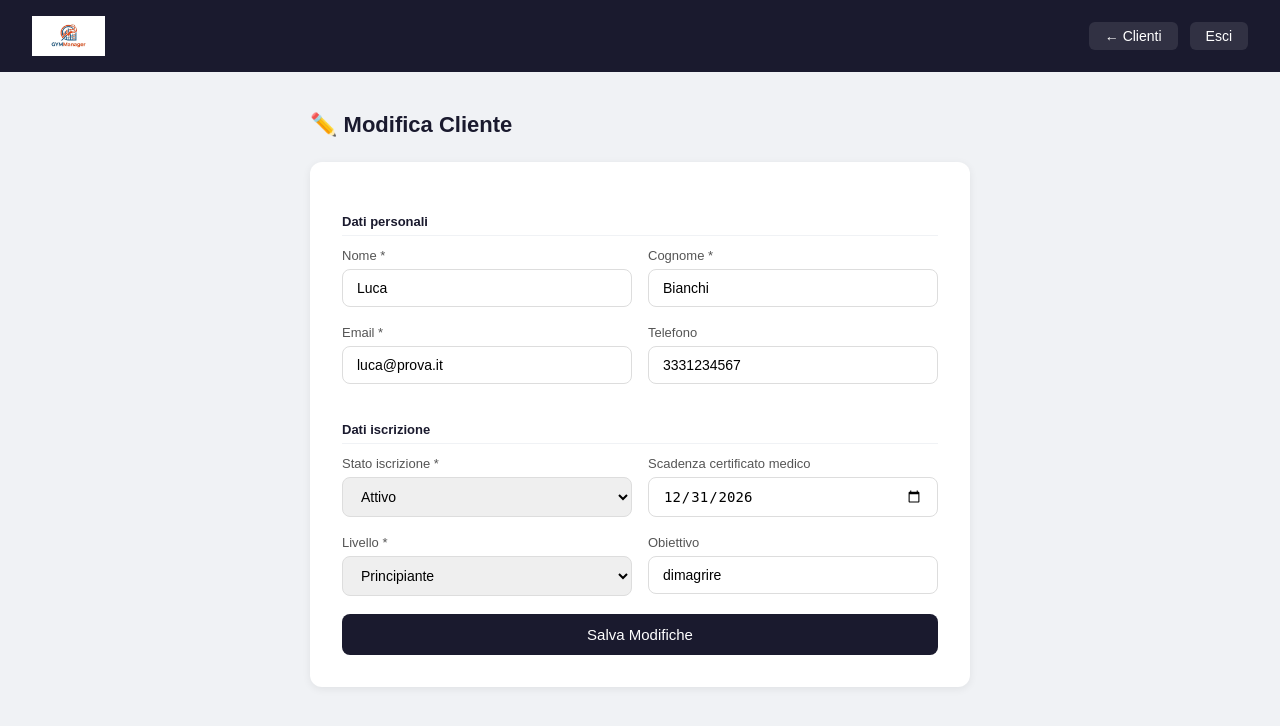
After one commit to valerioottani/PROGETTO_NANNI, a PHP site: page /pages/modifica_cliente.php?id=2 in a window 1280 px wide. The commit adds this page. Shown: the top 726 px of the page. Run offline with PHP 8.4, Linux system fonts and the light colour scheme; the visitor is signed in with stand-in values (Sample User, id 1); data comes from the database, SQL or seed files in the repository.

Commit message:
Add files via upload

```diff
--- /dev/null
+++ b/nuova cartella/palestra/pages/modifica_cliente.php
@@ -0,0 +1,255 @@
+<?php
+session_start();
+if(!isset($_SESSION['utente'])) {
+    header("Location: ../index.php");
+    exit;
+}
+require_once "../config/db.php";
+
+$errore = "";
+$successo = "";
+
+$id = $_GET['id'] ?? null;
+if(!$id) {
+    header("Location: clienti.php");
+    exit;
+}
+
+$stmt = $pdo->prepare("
+    SELECT P.*, C.stato_iscrizione, C.data_iscrizione,
+           C.certificato_medico_scadenza, C.obiettivo, C.livello
+    FROM PERSONA P
+    JOIN CLIENTE C ON P.id_persona = C.id_persona
+    WHERE P.id_persona = ?
+");
+$stmt->execute([$id]);
+$cliente = $stmt->fetch();
+
+if(!$cliente) {
+    header("Location: clienti.php");
+    exit;
+}
+
+if($_SERVER['REQUEST_METHOD'] === 'POST') {
+    try {
+        $pdo->beginTransaction();
+
+        $stmt = $pdo->prepare("
+            UPDATE PERSONA
+            SET nome=?, cognome=?, email=?, telefono=?
+            WHERE id_persona=?
+        ");
+        $stmt->execute([
+            $_POST['nome'],
+            $_POST['cognome'],
+            $_POST['email'],
+            $_POST['telefono'],
+            $id
+        ]);
+
+        $stmt2 = $pdo->prepare("
+            UPDATE CLIENTE
+            SET stato_iscrizione=?, certificato_medico_scadenza=?, obiettivo=?, livello=?
+            WHERE id_persona=?
+        ");
+        $stmt2->execute([
+            $_POST['stato_iscrizione'],
+            $_POST['certificato_medico_scadenza'] ?: null,
+            $_POST['obiettivo'],
+            $_POST['livello'],
+            $id
+        ]);
+
+        $pdo->commit();
+        $successo = "Cliente aggiornato con successo!";
+
+        $stmt = $pdo->prepare("
+            SELECT P.*, C.stato_iscrizione, C.data_iscrizione,
+                   C.certificato_medico_scadenza, C.obiettivo, C.livello
+            FROM PERSONA P
+            JOIN CLIENTE C ON P.id_persona = C.id_persona
+            WHERE P.id_persona = ?
+        ");
+        $stmt->execute([$id]);
+        $cliente = $stmt->fetch();
+
+    } catch(Exception $e) {
+        $pdo->rollBack();
+        $errore = "Errore: " . $e->getMessage();
+    }
+}
+?>
+<!DOCTYPE html>
+<html lang="it">
+<head>
+    <meta charset="UTF-8">
+    <title>Modifica Cliente</title>
+    <style>
+        * { margin: 0; padding: 0; box-sizing: border-box; }
+        body { font-family: Arial, sans-serif; background: #f0f2f5; }
+        .navbar {
+            background: #1a1a2e;
+            color: white;
+            padding: 16px 32px;
+            display: flex;
+            justify-content: space-between;
+            align-items: center;
+        }
+        .navbar a {
+            color: white;
+            text-decoration: none;
+            font-size: 14px;
+            background: rgba(255,255,255,0.1);
+            padding: 6px 16px;
+            border-radius: 6px;
+        }
+        .contenuto {
+            max-width: 700px;
+            margin: 40px auto;
+            padding: 0 20px;
+        }
+        h2 { font-size: 22px; color: #1a1a2e; margin-bottom: 24px; }
+        .form-box {
+            background: white;
+            border-radius: 12px;
+            padding: 32px;
+            box-shadow: 0 2px 8px rgba(0,0,0,0.07);
+        }
+        .riga {
+            display: grid;
+            grid-template-columns: 1fr 1fr;
+            gap: 16px;
+        }
+        .campo { margin-bottom: 18px; }
+        label {
+            display: block;
+            font-size: 13px;
+            color: #555;
+            margin-bottom: 6px;
+        }
+        input, select {
+            width: 100%;
+            padding: 10px 14px;
+            border: 1px solid #ddd;
+            border-radius: 8px;
+            font-size: 14px;
+            outline: none;
+        }
+        input:focus, select:focus { border-color: #4a90e2; }
+        .btn {
+            background: #1a1a2e;
+            color: white;
+            padding: 12px 28px;
+            border: none;
+            border-radius: 8px;
+            font-size: 15px;
+            cursor: pointer;
+            width: 100%;
+        }
+        .btn:hover { background: #2d2d44; }
+        .errore {
+            background: #ffebee;
+            color: #c62828;
+            padding: 12px;
+            border-radius: 8px;
+            margin-bottom: 20px;
+            font-size: 13px;
+        }
+        .successo {
+            background: #e8f5e9;
+            color: #2e7d32;
+            padding: 12px;
+            border-radius: 8px;
+            margin-bottom: 20px;
+            font-size: 13px;
+        }
+        .sezione {
+            font-size: 13px;
+            font-weight: bold;
+            color: #1a1a2e;
+            margin: 20px 0 12px;
+            padding-bottom: 6px;
+            border-bottom: 1px solid #f0f2f5;
+        }
+    </style>
+</head>
+<body>
+
+<div class="navbar">
+    <img src="../assets/logo.jpg" style="height:40px;">
+    <div style="display:flex; gap:12px;">
+        <a href="clienti.php">← Clienti</a>
+        <a href="../logout.php">Esci</a>
+    </div>
+</div>
+
+<div class="contenuto">
+    <h2>✏️ Modifica Cliente</h2>
+    <div class="form-box">
+        <?php if($errore): ?>
+            <div class="errore"><?= $errore ?></div>
+        <?php endif; ?>
+        <?php if($successo): ?>
+            <div class="successo"><?= $successo ?></div>
+        <?php endif; ?>
+
+        <form method="POST">
+            <div class="sezione">Dati personali</div>
+            <div class="riga">
+                <div class="campo">
+                    <label>Nome *</label>
+                    <input type="text" name="nome" required value="<?= htmlspecialchars($cliente['nome']) ?>">
+                </div>
+                <div class="campo">
+                    <label>Cognome *</label>
+                    <input type="text" name="cognome" required value="<?= htmlspecialchars($cliente['cognome']) ?>">
+                </div>
+            </div>
+            <div class="riga">
+                <div class="campo">
+                    <label>Email *</label>
+                    <input type="email" name="email" required value="<?= htmlspecialchars($cliente['email']) ?>">
+                </div>
+                <div class="campo">
+                    <label>Telefono</label>
+                    <input type="text" name="telefono" value="<?= htmlspecialchars($cliente['telefono']) ?>">
+                </div>
+            </div>
+
+            <div class="sezione">Dati iscrizione</div>
+            <div class="riga">
+                <div class="campo">
+                    <label>Stato iscrizione *</label>
+                    <select name="stato_iscrizione" required>
+                        <option value="attivo" <?= $cliente['stato_iscrizione']=='attivo'?'selected':'' ?>>Attivo</option>
+                        <option value="sospeso" <?= $cliente['stato_iscrizione']=='sospeso'?'selected':'' ?>>Sospeso</option>
+                        <option value="scaduto" <?= $cliente['stato_iscrizione']=='scaduto'?'selected':'' ?>>Scaduto</option>
+                    </select>
+                </div>
+                <div class="campo">
+                    <label>Scadenza certificato medico</label>
+                    <input type="date" name="certificato_medico_scadenza" value="<?= $cliente['certificato_medico_scadenza'] ?>">
+                </div>
+            </div>
+            <div class="riga">
+                <div class="campo">
+                    <label>Livello *</label>
+                    <select name="livello" required>
+                        <option value="principiante" <?= $cliente['livello']=='principiante'?'selected':'' ?>>Principiante</option>
+                        <option value="intermedio" <?= $cliente['livello']=='intermedio'?'selected':'' ?>>Intermedio</option>
+                        <option value="avanzato" <?= $cliente['livello']=='avanzato'?'selected':'' ?>>Avanzato</option>
+                    </select>
+                </div>
+                <div class="campo">
+                    <label>Obiettivo</label>
+                    <input type="text" name="obiettivo" value="<?= htmlspecialchars($cliente['obiettivo']) ?>">
+                </div>
+            </div>
+
+            <button type="submit" class="btn">Salva Modifiche</button>
+        </form>
+    </div>
+</div>
+
+</body>
+</html>
```
Also changed, not shown: nuova cartella/palestra/pages/clienti.php (+24 -6 lines), nuova cartella/palestra/pages/dashboard.php (+7 -3 lines), nuova cartella/palestra/pages/elimina_cliente.php (added, +22 -0 lines), nuova cartella/palestra/pages/elimina_istruttore.php (added, +22 -0 lines), nuova cartella/palestra/pages/istruttori.php (+23 -2 lines), nuova cartella/palestra/pages/modifica_istruttore.php (added, +242 -0 lines).
